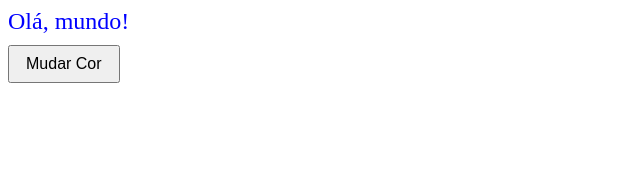
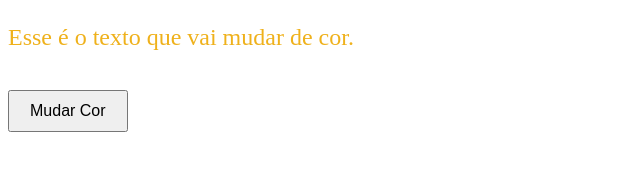
Before and after one commit to RAULREIDELAS/trabalho-de-prrgrama, a plain HTML site: page Index.html in a window 1280 px wide. Both pictures are taken after a click on the button "Mudar Cor". Shown: the whole page, without its empty margins (0-640 px from the left). Drawn offline with Linux system fonts and the light colour scheme.

Commit message:
Index.html

```diff
--- a/Index.html
+++ b/Index.html
@@ -7,12 +7,11 @@
     #texto {
       font-size: 24px;
       color: black;
-      transition: color 0.3s ease;
     }
 
-    button {
-      margin-top: 10px;
-      padding: 8px 16px;
+    #botao {
+      margin-top: 15px;
+      padding: 10px 20px;
       font-size: 16px;
       cursor: pointer;
     }
@@ -20,24 +19,18 @@
 </head>
 <body>
 
-  <div id="texto">Olá, mundo!</div>
-  <button onclick="mudarCor()">Mudar Cor</button>
+  <p id="texto">Esse é o texto que vai mudar de cor.</p>
+  <button id="botao">Mudar Cor</button>
 
   <script>
-    function mudarCor() {
-      const texto = document.getElementById("texto");
+    const texto = document.getElementById("texto");
+    const botao = document.getElementById("botao");
 
-      // Lista de cores possíveis
-      const cores = ["red", "blue", "green", "purple", "orange", "brown"];
-
-      // Escolhe uma cor aleatória diferente da atual
-      let novaCor;
-      do {
-        novaCor = cores[Math.floor(Math.random() * cores.length)];
-      } while (novaCor === texto.style.color);
-
-      texto.style.color = novaCor;
-    }
+    botao.addEventListener("click", () => {
+      // Gera uma cor aleatória em hexadecimal
+      const corAleatoria = "#" + Math.floor(Math.random()*16777215).toString(16);
+      texto.style.color = corAleatoria;
+    });
   </script>
 
 </body>
```
